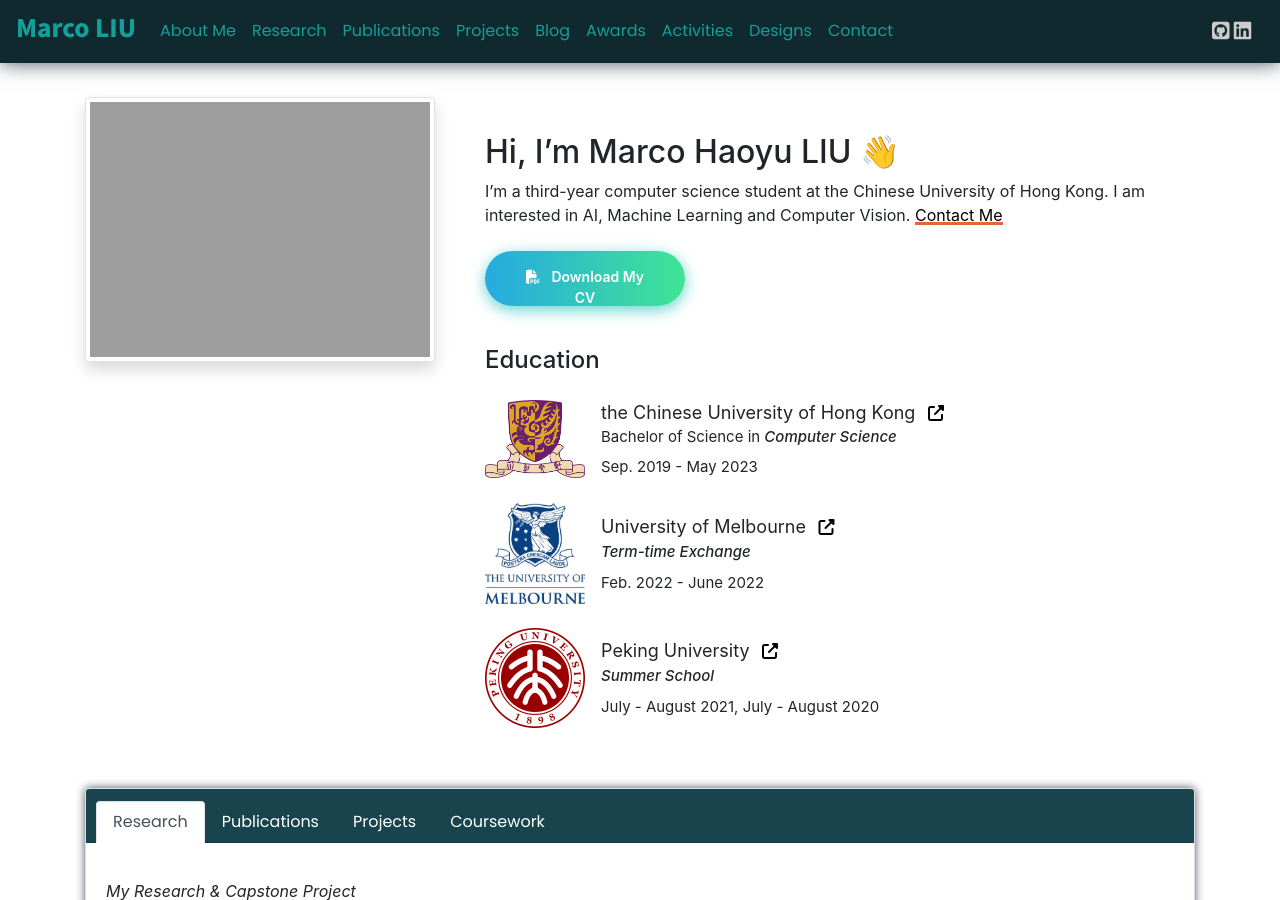
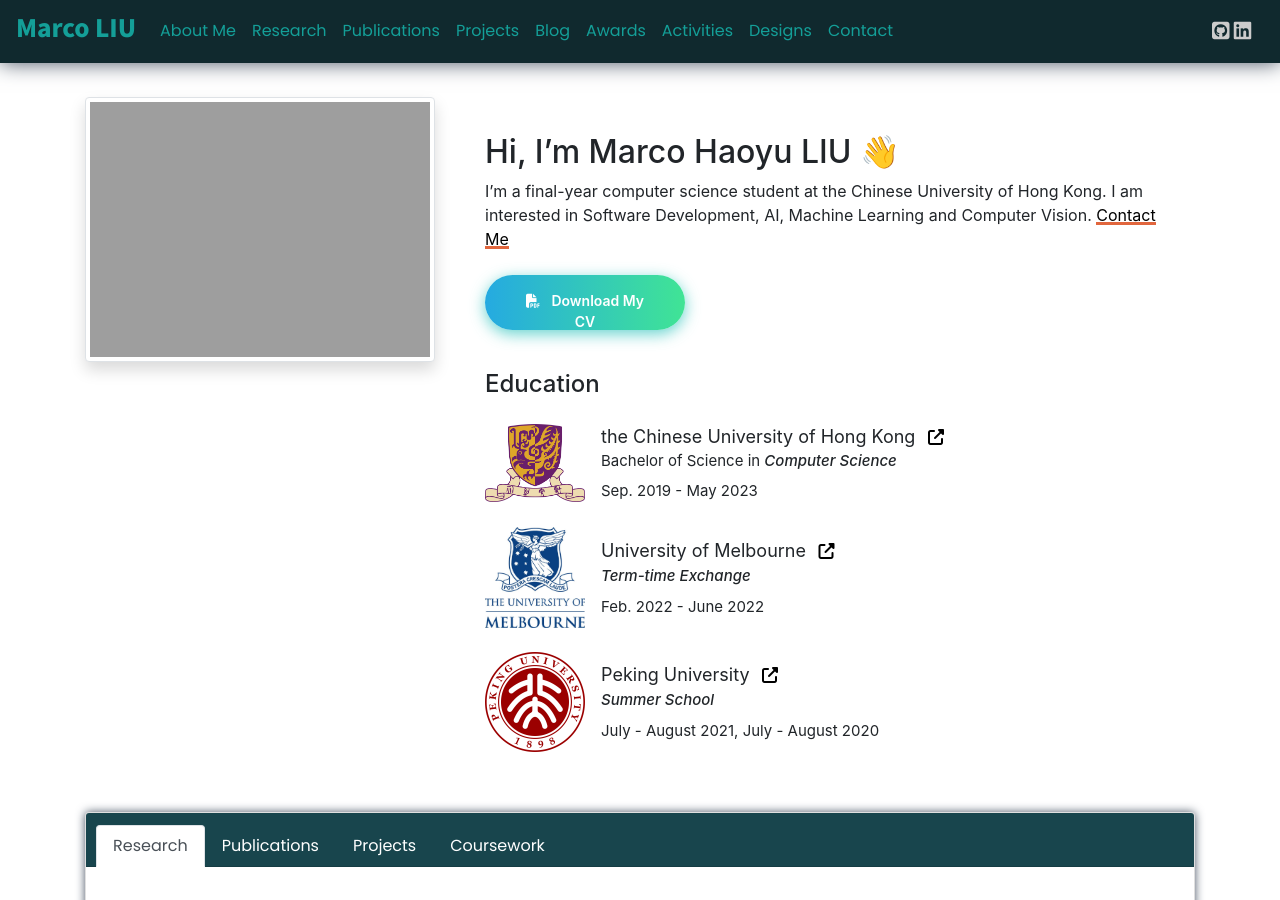
Before and after one commit to MarcoLIU27/marcoliu-website, a Jekyll site: the page built from index.md, in a window 1280 px wide and 900 px high. Built offline with Jekyll 4.4.1, drawn with Linux system fonts in a browser that asks for light colours; nearby versions of some CDN libraries; comment, search, counter and statistics services are not loaded.

Commit message:
Update index.md

```diff
--- a/index.md
+++ b/index.md
@@ -4,7 +4,7 @@
 date: 2022-05-02
 ---
 ## Hi, I'm Marco Haoyu LIU 👋
-I'm a third-year computer science student at the Chinese University of Hong Kong. I am interested in AI, Machine Learning and Computer Vision.  <a href="/contact.html" class="highlighted">Contact Me</a>
+I'm a final-year computer science student at the Chinese University of Hong Kong. I am interested in Software Development, AI, Machine Learning and Computer Vision.  <a href="/contact.html" class="highlighted">Contact Me</a>
 <div class="buttons" style="display:flex; margin-left:0; margin-bottom:0;">
     <a href="/assets/pdf/cv-hyliu.pdf" class="btn-hover color-1 mb-4" role="button" target="_blank" style="padding: 15px 30px 15px 30px; font-size:14px; color: white; margin:0.5rem 0 0 0">
         <i class="fas fa-file-pdf" style="padding-right:0.5rem;"></i>
```
